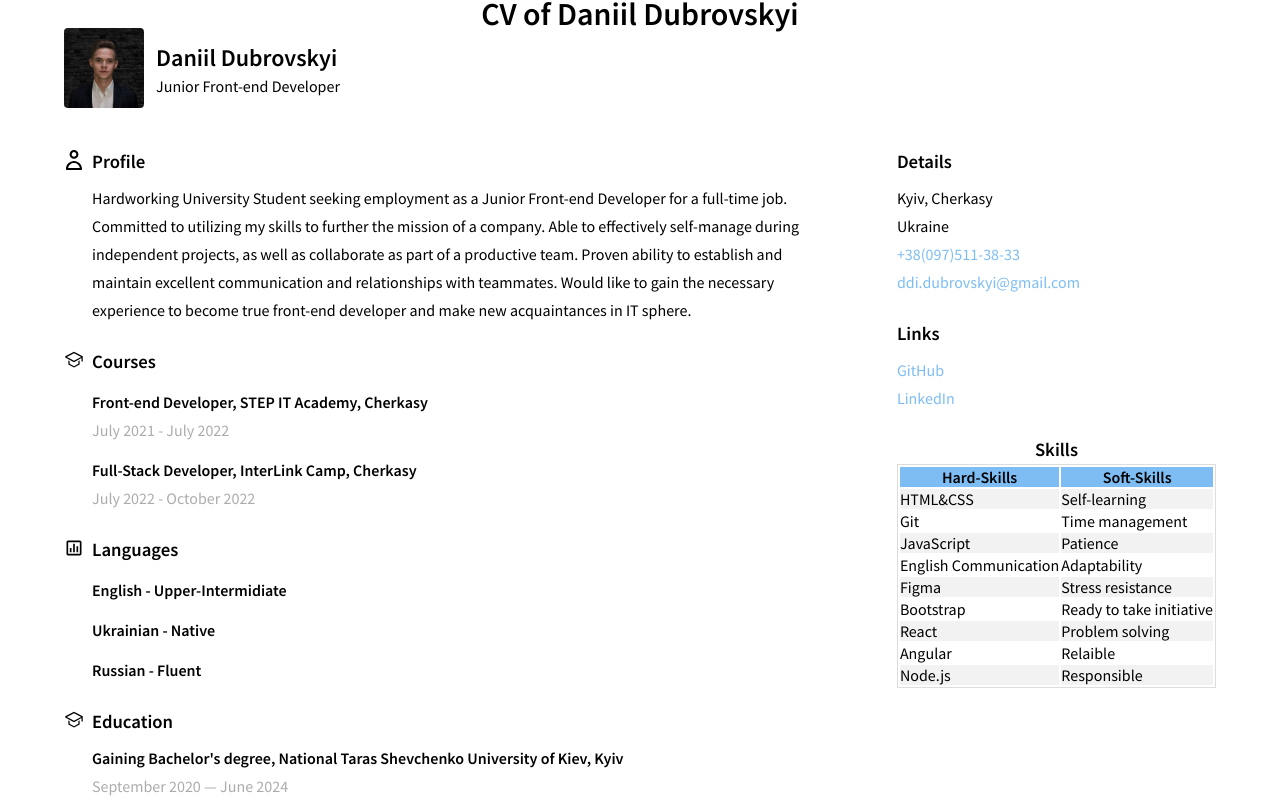
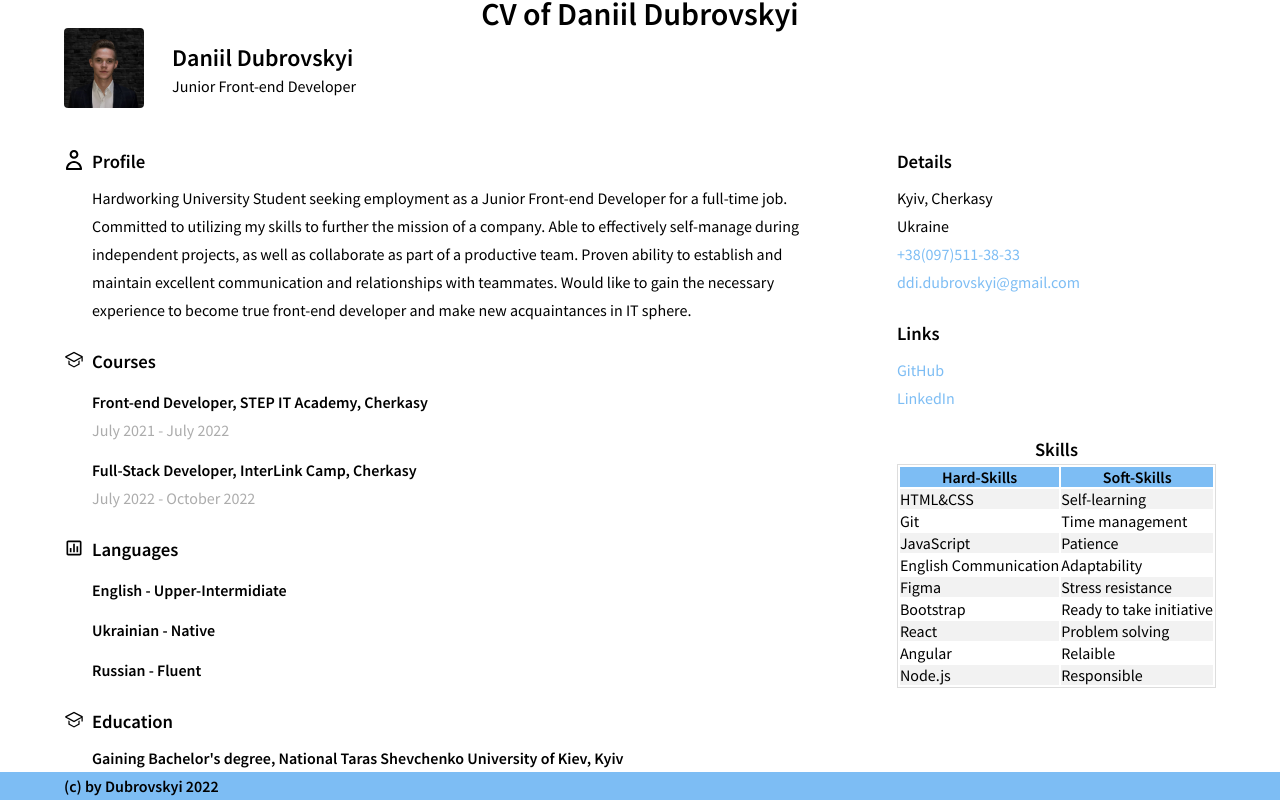
Before and after one commit to jokemeister/internship_cv-page, a plain HTML site: page index.html in a window 1280 px wide. Shown: the top 803 px of the page. Drawn offline with Linux system fonts and the light colour scheme; a web font is replaced by a local one.

Commit message:
added fixed header and footer

```diff
--- a/assets/style/style.css
+++ b/assets/style/style.css
@@ -36,6 +36,13 @@ header {
   height: 6rem;
 }
 
+.header__block {
+  position: fixed;
+  background-color: white;
+  z-index: 100;
+  border-radius: 10px;
+}
+
 .header__block__avatar {
   float: left;
   margin: 0 .75rem .75rem 0;
@@ -50,6 +57,7 @@ header {
 
 .header__block__text {
   padding: 1rem;
+  float: right;
 }
 /* /header */
 
@@ -137,6 +145,9 @@ header {
 
 /* footer */
 footer {
+  position: fixed;
+  bottom: 0;
+  width: 100%;
   clear: both;
   background-color: rgb(125, 189, 244);
 }
```
